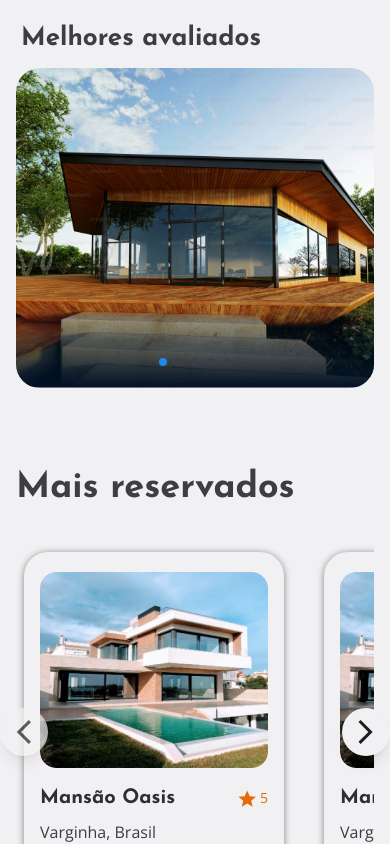
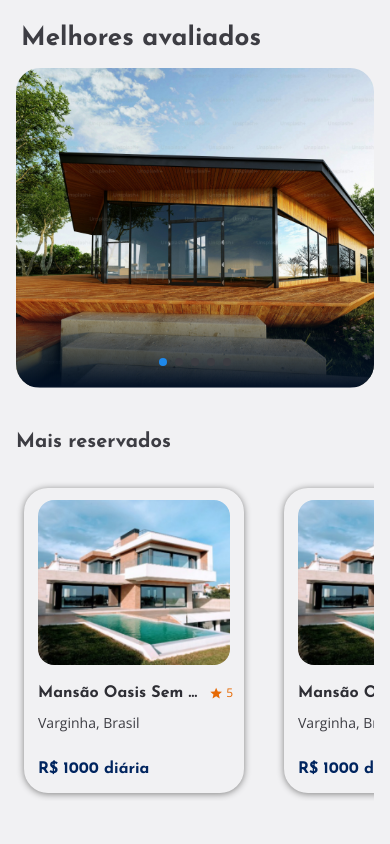
Before and after one commit to ADS2024-2-LocaEspaco/LocacaoEspacoFE, a Next.js app: page /homepage in a window 390 px wide. Shown: the top 844 px of the page. Built offline with nearby package versions, Linux system fonts and the light colour scheme.

Commit message:
feat: mobile responsivity cards

```diff
--- a/src/pages/homepage/components/cardAd.tsx
+++ b/src/pages/homepage/components/cardAd.tsx
@@ -19,28 +19,29 @@ export default function CardAd({ id, image, title, rating, city, country, value
     }
 
     return (
-        <div onClick={handleShowAdPage} className="flex flex-col max-w-[260px] max-sm:m-auto px-4 pt-5 pb-4 rounded-3xl hover:opacity-90 cursor-pointer bg-white shadow-[0px_1px_7.6px_0px_rgba(128,128,128,1)]">
+        <div onClick={handleShowAdPage} className="flex flex-col max-w-[260px] max-sm:m-auto px-4 max-md:px-[14px] py-4 max-md:py-3 rounded-3xl hover:opacity-90 cursor-pointer bg-white shadow-[0px_1px_7.6px_0px_rgba(128,128,128,1)]">
             <Image
                 src={image}
                 alt="Imagem do anúncio"
                 className="rounded-2xl"
             />
 
-            <div className="flex justify-between mt-4">
-                <h4 className="font-title font-bold text-xl text-black-200">{title}</h4>
+            <div className="flex justify-between items-center mt-4 gap-2">
+                <h2 className="font-title font-bold text-xl max-md:text-base text-black-200 truncate ">{title}</h2>
 
                 <div className="flex gap-1 justify-center items-center">
                     <Image
                         src={StarIcon}
                         alt="Imagem do anúncio"
+                        className="size-4 max-md:size-3"
                     />
-                    <p className="text-sm text-orange-400">{rating}</p>
+                    <p className="text-[12px] text-orange-400">{rating}</p>
                 </div>
             </div>
 
-            <p className="mt-2 text-gray-400">{city}, {country}</p>
+            <p className="mt-2 text-gray-400 max-md:text-sm truncate">{city}, {country}</p>
 
-            <span className="mt-6 block font-title font-bold text-xl text-blue-600">R$ {value} diária</span>
+            <span className="mt-6 block font-title font-bold text-xl max-md:text-base text-blue-600">R$ {value} diária</span>
         </div>
     )
 };
--- a/src/pages/homepage/components/sliderCarousel.tsx
+++ b/src/pages/homepage/components/sliderCarousel.tsx
@@ -1,4 +1,4 @@
-import { useRef } from 'react';
+import { useEffect, useRef, useState } from 'react';
 import Image from 'next/image';
 
 import { Swiper, SwiperClass, SwiperSlide, useSwiper } from 'swiper/react';
@@ -17,6 +17,19 @@ interface SliderCarouselProps {
 }
 
 export default function SliderCarousel({ id, dataSectionMostReserved }: SliderCarouselProps) {
+    const [isMobile, setIsMobile] = useState(false);
+
+    useEffect(() => {
+        const handleResize = () => {
+            setIsMobile(window.innerWidth < 768);
+        };
+
+        window.addEventListener('resize', handleResize);
+        handleResize();
+
+        return () => window.removeEventListener('resize', handleResize);
+    }, []);
+
     return (
         <div className="relative">
             <Swiper
@@ -31,7 +44,7 @@ export default function SliderCarousel({ id, dataSectionMostReserved }: SliderCa
 
                 {
                     dataSectionMostReserved.map((ad, index) => (
-                        <SwiperSlide key={index} style={{ width: '260px' }}>
+                        <SwiperSlide key={index} style={{ width: isMobile ? '220px' : '260px'}}>
                             <CardAd
                                 id={ad.id}
                                 title={ad.title}
@@ -46,11 +59,11 @@ export default function SliderCarousel({ id, dataSectionMostReserved }: SliderCa
                 }
             </Swiper>
 
-            <button className={`arrow-back-icon-${id} disabled:opacity-70 z-10 absolute left-[-16px] top-1/2 transform -translate-y-1/2 bg-white p-3 rounded-full shadow-lg`}>
+            <button className={`arrow-back-icon-${id} disabled:opacity-70 z-10 absolute left-[-16px] top-1/2 transform -translate-y-1/2 bg-white p-3 rounded-full shadow-lg max-md:hidden`}>
                 <Image src={ArrowBackIcon} alt="Icone de voltar" />
             </button>
 
-            <button className={`arrow-next-icon-${id} disabled:opacity-70 z-10 absolute right-[-16px] top-1/2 transform -translate-y-1/2 bg-white p-3 rounded-full shadow-lg`}>
+            <button className={`arrow-next-icon-${id} disabled:opacity-70 z-10 absolute right-[-16px] top-1/2 transform -translate-y-1/2 bg-white p-3 rounded-full shadow-lg max-md:hidden`}>
                 <Image src={ArrowForwardIcon} alt="Icone de próximo" />
             </button>
         </div>
--- a/src/pages/homepage/index.tsx
+++ b/src/pages/homepage/index.tsx
@@ -18,11 +18,12 @@ type AnuncioProps = {
 export default function Homepage({ melhoresAvaliados }: { melhoresAvaliados: AnuncioProps[] }) {
 	const [dataSectionMostReserved, setDataSectionMostReserved] = useState<CardAdProps[]>([]);
 	const [dataSectionChoicesForYou, setDataSectionChoicesForYou] = useState<CardAdProps[]>([]);
+
 	useEffect(() => {
 		setDataSectionMostReserved([
 			{
 				id: 1,
-              title: 'Mansão Oasis',
+				title: 'Mansão Oasis Sem Fronteiras',
 				city: 'Varginha',
 				country: 'Brasil',
 				image: AdImage,
@@ -97,19 +98,21 @@ export default function Homepage({ melhoresAvaliados }: { melhoresAvaliados: Anu
 			},
 		])
 	}, []);
+
 	return (
-  <main className="min-h-screen space-y-20 px-4 custom:px-32  py-[68px]">
-                <div><BannerCarousel anuncios={melhoresAvaliados} /></div>
-      <section className="space-y-9 z-0">
-          <h1 className="font-title text-4xl font-bold text-black-100">Mais reservados</h1>
+		<main className="min-h-screen space-y-20 max-md:space-y-10 px-4 custom:px-32 py-[68px]">
+			<BannerCarousel anuncios={melhoresAvaliados} />
 
-          <SliderCarousel id={'mostReserved'} dataSectionMostReserved={dataSectionMostReserved}/>
+			<section className="space-y-9 max-md:space-y-6">
+				<h1 className="font-title text-4xl max-md:text-xl font-bold text-black-100">Mais reservados</h1>
+
+				<SliderCarousel id={'mostReserved'} dataSectionMostReserved={dataSectionMostReserved} />
 			</section>
 
-      <section className="space-y-9">
-          <h1 className="font-title text-4xl font-bold text-black-100">Escolhas para você</h1>
+			<section className="space-y-9 max-md:space-y-6">
+				<h1 className="font-title text-4xl max-md:text-xl font-bold text-black-100">Escolhas para você</h1>
 
-          <SliderCarousel id={'choices'} dataSectionMostReserved={dataSectionChoicesForYou}/>
+				<SliderCarousel id={'choices'} dataSectionMostReserved={dataSectionChoicesForYou} />
 			</section>
 		</main>
 	)
```
Lines whose indentation alone changed are shown as unchanged.
